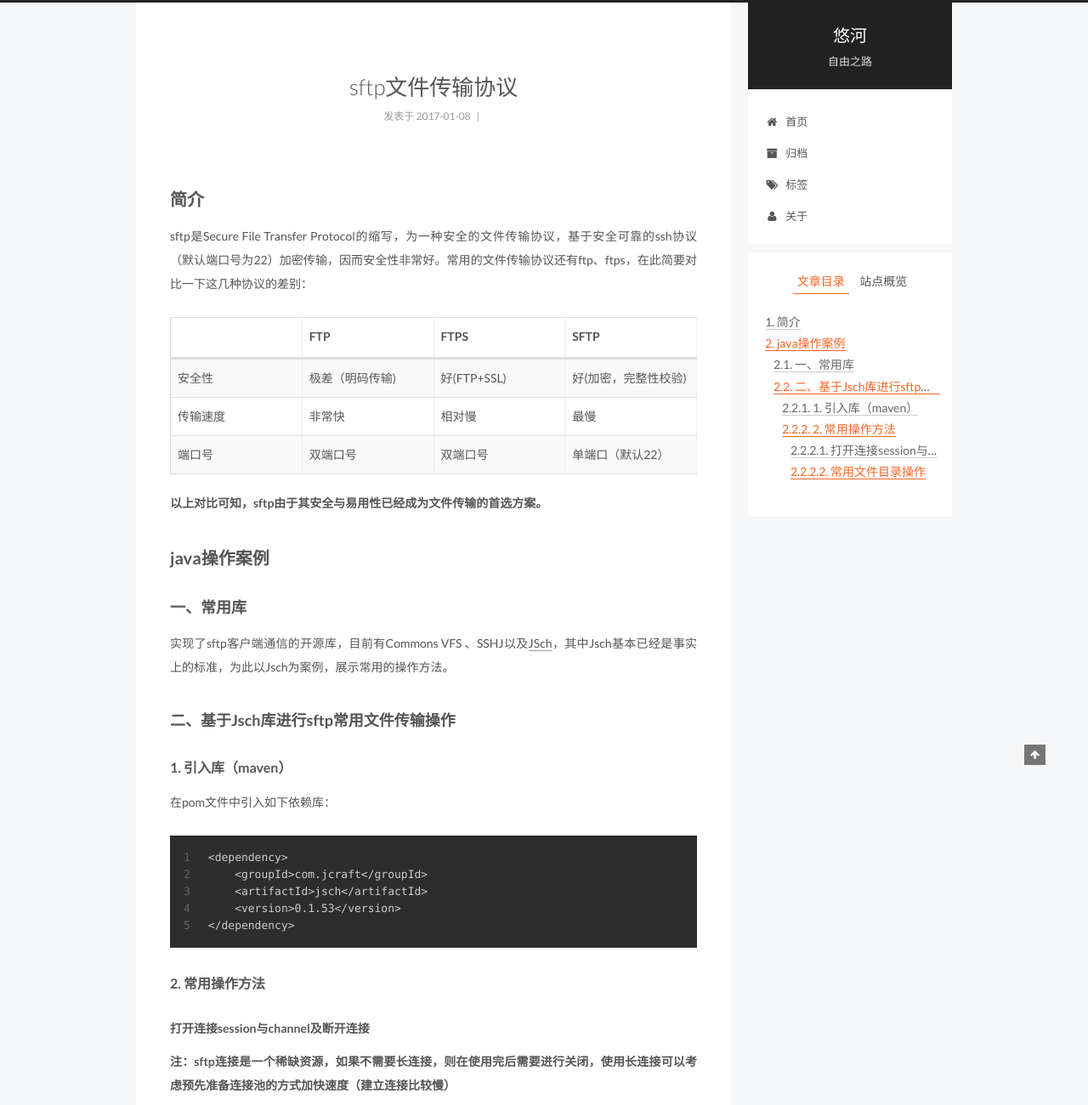
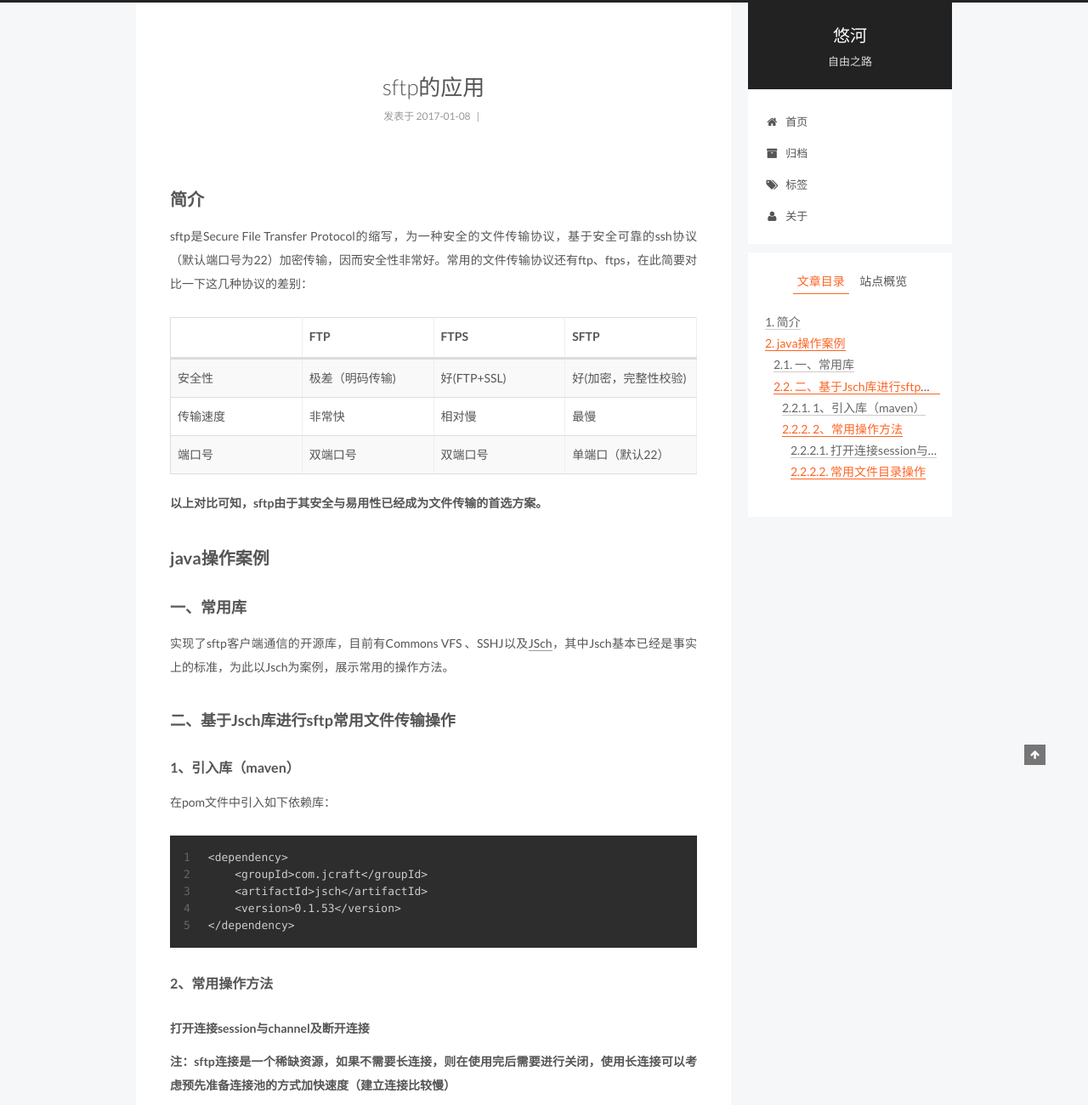
Before and after one commit to zenghaifei/zenghaifei.github.io, a plain HTML site: page 2017/01/08/sftp文件传输协议/index.html in a window 1280 px wide. Shown: the top 1300 px of the page at 85% size. Drawn offline with Linux system fonts and the light colour scheme; a script that the page names is missing.

Commit message:
Site updated: 2017-01-15 19:50:45

```diff
--- a/2017/01/08/sftp文件传输协议/index.html
+++ b/2017/01/08/sftp文件传输协议/index.html
@@ -106,7 +106,7 @@ SFTP
 非常快
 相对慢">
 <meta property="og:type" content="article">
-<meta property="og:title" content="sftp文件传输协议">
+<meta property="og:title" content="sftp的应用">
 <meta property="og:url" content="https://zenghaifei.github.io/2017/01/08/sftp文件传输协议/index.html">
 <meta property="og:site_name" content="悠河">
 <meta property="og:description" content="简介sftp是Secure File Transfer Protocol的缩写，为一种安全的文件传输协议，基于安全可靠的ssh协议（默认端口号为22）加密传输，因而安全性非常好。常用的文件传输协议还有ftp、ftps，在此简要对比一下这几种协议的差别：
@@ -130,9 +130,9 @@ SFTP
 传输速度
 非常快
 相对慢">
-<meta property="og:updated_time" content="2017-01-15T11:46:04.000Z">
+<meta property="og:updated_time" content="2017-01-15T11:50:30.000Z">
 <meta name="twitter:card" content="summary">
-<meta name="twitter:title" content="sftp文件传输协议">
+<meta name="twitter:title" content="sftp的应用">
 <meta name="twitter:description" content="简介sftp是Secure File Transfer Protocol的缩写，为一种安全的文件传输协议，基于安全可靠的ssh协议（默认端口号为22）加密传输，因而安全性非常好。常用的文件传输协议还有ftp、ftps，在此简要对比一下这几种协议的差别：
 
 
@@ -176,7 +176,7 @@ SFTP
 
   <link rel="canonical" href="https://zenghaifei.github.io/2017/01/08/sftp文件传输协议/"/>
 
-  <title> sftp文件传输协议 | 悠河 </title>
+  <title> sftp的应用 | 悠河 </title>
 </head>
 
 <body itemscope itemtype="http://schema.org/WebPage" lang="zh-Hans">
@@ -306,7 +306,7 @@ SFTP
 
 
 
-                sftp文件传输协议
+                sftp的应用
 
 
           </h1>
@@ -386,9 +386,9 @@ SFTP
 </table>
 <p><strong>以上对比可知，sftp由于其安全与易用性已经成为文件传输的首选方案。</strong></p>
 <h2 id="java操作案例"><a href="#java操作案例" class="headerlink" title="java操作案例"></a>java操作案例</h2><h3 id="一、常用库"><a href="#一、常用库" class="headerlink" title="一、常用库"></a>一、常用库</h3><p>实现了sftp客户端通信的开源库，目前有Commons VFS 、SSHJ以及<a href="http://www.jcraft.com/jsch/" target="_blank" rel="external">JSch</a>，其中Jsch基本已经是事实上的标准，为此以Jsch为案例，展示常用的操作方法。</p>
-<h3 id="二、基于Jsch库进行sftp常用文件传输操作"><a href="#二、基于Jsch库进行sftp常用文件传输操作" class="headerlink" title="二、基于Jsch库进行sftp常用文件传输操作"></a>二、基于Jsch库进行sftp常用文件传输操作</h3><h4 id="1-引入库（maven）"><a href="#1-引入库（maven）" class="headerlink" title="1. 引入库（maven）"></a>1. 引入库（maven）</h4><p>在pom文件中引入如下依赖库：</p>
+<h3 id="二、基于Jsch库进行sftp常用文件传输操作"><a href="#二、基于Jsch库进行sftp常用文件传输操作" class="headerlink" title="二、基于Jsch库进行sftp常用文件传输操作"></a>二、基于Jsch库进行sftp常用文件传输操作</h3><h4 id="1、引入库（maven）"><a href="#1、引入库（maven）" class="headerlink" title="1、引入库（maven）"></a>1、引入库（maven）</h4><p>在pom文件中引入如下依赖库：</p>
 <figure class="highlight plain"><table><tr><td class="gutter"><pre><div class="line">1</div><div class="line">2</div><div class="line">3</div><div class="line">4</div><div class="line">5</div></pre></td><td class="code"><pre><div class="line">&lt;dependency&gt;</div><div class="line">    &lt;groupId&gt;com.jcraft&lt;/groupId&gt;</div><div class="line">    &lt;artifactId&gt;jsch&lt;/artifactId&gt;</div><div class="line">    &lt;version&gt;0.1.53&lt;/version&gt;</div><div class="line">&lt;/dependency&gt;</div></pre></td></tr></table></figure>
-<h4 id="2-常用操作方法"><a href="#2-常用操作方法" class="headerlink" title="2. 常用操作方法"></a>2. 常用操作方法</h4><h5 id="打开连接session与channel及断开连接"><a href="#打开连接session与channel及断开连接" class="headerlink" title="打开连接session与channel及断开连接"></a>打开连接session与channel及断开连接</h5><p><strong>注：sftp连接是一个稀缺资源，如果不需要长连接，则在使用完后需要进行关闭，使用长连接可以考虑预先准备连接池的方式加快速度（建立连接比较慢）</strong></p>
+<h4 id="2、常用操作方法"><a href="#2、常用操作方法" class="headerlink" title="2、常用操作方法"></a>2、常用操作方法</h4><h5 id="打开连接session与channel及断开连接"><a href="#打开连接session与channel及断开连接" class="headerlink" title="打开连接session与channel及断开连接"></a>打开连接session与channel及断开连接</h5><p><strong>注：sftp连接是一个稀缺资源，如果不需要长连接，则在使用完后需要进行关闭，使用长连接可以考虑预先准备连接池的方式加快速度（建立连接比较慢）</strong></p>
 <figure class="highlight plain"><table><tr><td class="gutter"><pre><div class="line">1</div><div class="line">2</div><div class="line">3</div><div class="line">4</div><div class="line">5</div><div class="line">6</div><div class="line">7</div><div class="line">8</div><div class="line">9</div><div class="line">10</div></pre></td><td class="code"><pre><div class="line">private Session openSession() throws JSchException &#123;</div><div class="line">        JSch jsch = new JSch();</div><div class="line">        session = jsch.getSession(getUsername(), getHost(), getPort());</div><div class="line">        session.setPassword(getPassword());</div><div class="line">        session.setConfig(&quot;StrictHostKeyChecking&quot;, &quot;no&quot;);</div><div class="line">        session.setConfig(&quot;PreferredAuthentications&quot;, &quot;password,gssapi-with-mic,publickey&quot;);</div><div class="line">        log.info(&quot;Connecting to &quot; + getHost() + &quot;:&quot; + getPort());</div><div class="line">        session.connect();</div><div class="line">        return session;</div><div class="line">    &#125;</div></pre></td></tr></table></figure>
 <figure class="highlight plain"><table><tr><td class="gutter"><pre><div class="line">1</div><div class="line">2</div><div class="line">3</div><div class="line">4</div><div class="line">5</div><div class="line">6</div><div class="line">7</div></pre></td><td class="code"><pre><div class="line">private ChannelSftp openSftpChannel() &#123;</div><div class="line">        if (this.channel == null) &#123;</div><div class="line">            this.channel = (ChannelSftp) openSession().openChannel(&quot;sftp&quot;);</div><div class="line">            channel.connect();</div><div class="line">        &#125;</div><div class="line">        return this.channel;</div><div class="line">    &#125;</div></pre></td></tr></table></figure>
 <figure class="highlight plain"><table><tr><td class="gutter"><pre><div class="line">1</div><div class="line">2</div><div class="line">3</div><div class="line">4</div><div class="line">5</div><div class="line">6</div><div class="line">7</div><div class="line">8</div></pre></td><td class="code"><pre><div class="line">public void disconnect() &#123;</div><div class="line">        if (this.channel != null)</div><div class="line">            this.channel.disconnect();</div><div class="line">        if (this.session != null)</div><div class="line">            this.session.disconnect();</div><div class="line">        this.channel = null;</div><div class="line">        this.session = null;</div><div class="line">    &#125;</div></pre></td></tr></table></figure>
@@ -453,7 +453,7 @@ SFTP
     <div class="post-spread">
 
         <div class="ds-share flat" data-thread-key="2017/01/08/sftp文件传输协议/"
-     data-title="sftp文件传输协议"
+     data-title="sftp的应用"
      data-content=""
      data-url="https://zenghaifei.github.io/2017/01/08/sftp文件传输协议/">
   <div class="ds-share-inline">
@@ -483,7 +483,7 @@ SFTP
   <div class="comments" id="comments">
 
       <div class="ds-thread" data-thread-key="2017/01/08/sftp文件传输协议/"
-           data-title="sftp文件传输协议" data-url="https://zenghaifei.github.io/2017/01/08/sftp文件传输协议/">
+           data-title="sftp的应用" data-url="https://zenghaifei.github.io/2017/01/08/sftp文件传输协议/">
       </div>
 
   </div>
@@ -623,7 +623,7 @@ SFTP
 
 
 
-              <div class="post-toc-content"><ol class="nav"><li class="nav-item nav-level-2"><a class="nav-link" href="#简介"><span class="nav-number">1.</span> <span class="nav-text">简介</span></a></li><li class="nav-item nav-level-2"><a class="nav-link" href="#java操作案例"><span class="nav-number">2.</span> <span class="nav-text">java操作案例</span></a><ol class="nav-child"><li class="nav-item nav-level-3"><a class="nav-link" href="#一、常用库"><span class="nav-number">2.1.</span> <span class="nav-text">一、常用库</span></a></li><li class="nav-item nav-level-3"><a class="nav-link" href="#二、基于Jsch库进行sftp常用文件传输操作"><span class="nav-number">2.2.</span> <span class="nav-text">二、基于Jsch库进行sftp常用文件传输操作</span></a><ol class="nav-child"><li class="nav-item nav-level-4"><a class="nav-link" href="#1-引入库（maven）"><span class="nav-number">2.2.1.</span> <span class="nav-text">1. 引入库（maven）</span></a></li><li class="nav-item nav-level-4"><a class="nav-link" href="#2-常用操作方法"><span class="nav-number">2.2.2.</span> <span class="nav-text">2. 常用操作方法</span></a><ol class="nav-child"><li class="nav-item nav-level-5"><a class="nav-link" href="#打开连接session与channel及断开连接"><span class="nav-number">2.2.2.1.</span> <span class="nav-text">打开连接session与channel及断开连接</span></a></li><li class="nav-item nav-level-5"><a class="nav-link" href="#常用文件目录操作"><span class="nav-number">2.2.2.2.</span> <span class="nav-text">常用文件目录操作</span></a></li></ol></li></ol></li></ol></li></ol></div>
+              <div class="post-toc-content"><ol class="nav"><li class="nav-item nav-level-2"><a class="nav-link" href="#简介"><span class="nav-number">1.</span> <span class="nav-text">简介</span></a></li><li class="nav-item nav-level-2"><a class="nav-link" href="#java操作案例"><span class="nav-number">2.</span> <span class="nav-text">java操作案例</span></a><ol class="nav-child"><li class="nav-item nav-level-3"><a class="nav-link" href="#一、常用库"><span class="nav-number">2.1.</span> <span class="nav-text">一、常用库</span></a></li><li class="nav-item nav-level-3"><a class="nav-link" href="#二、基于Jsch库进行sftp常用文件传输操作"><span class="nav-number">2.2.</span> <span class="nav-text">二、基于Jsch库进行sftp常用文件传输操作</span></a><ol class="nav-child"><li class="nav-item nav-level-4"><a class="nav-link" href="#1、引入库（maven）"><span class="nav-number">2.2.1.</span> <span class="nav-text">1、引入库（maven）</span></a></li><li class="nav-item nav-level-4"><a class="nav-link" href="#2、常用操作方法"><span class="nav-number">2.2.2.</span> <span class="nav-text">2、常用操作方法</span></a><ol class="nav-child"><li class="nav-item nav-level-5"><a class="nav-link" href="#打开连接session与channel及断开连接"><span class="nav-number">2.2.2.1.</span> <span class="nav-text">打开连接session与channel及断开连接</span></a></li><li class="nav-item nav-level-5"><a class="nav-link" href="#常用文件目录操作"><span class="nav-number">2.2.2.2.</span> <span class="nav-text">常用文件目录操作</span></a></li></ol></li></ol></li></ol></li></ol></div>
 
           </div>
         </section>
--- a/css/main.css
+++ b/css/main.css
@@ -1549,7 +1549,7 @@ pre .javascript .function {
   width: 4px;
   height: 4px;
   border-radius: 50%;
-  background: #0373ff;
+  background: #eee721;
 }
 .links-of-blogroll {
   font-size: 13px;
```
Also changed, not shown: 2017/01/02/Hibernate-search/index.html (+2 -2 lines), archives/2017/01/index.html (+1 -1 lines), archives/2017/index.html (+1 -1 lines), archives/index.html (+1 -1 lines), index.html (+1 -1 lines).
